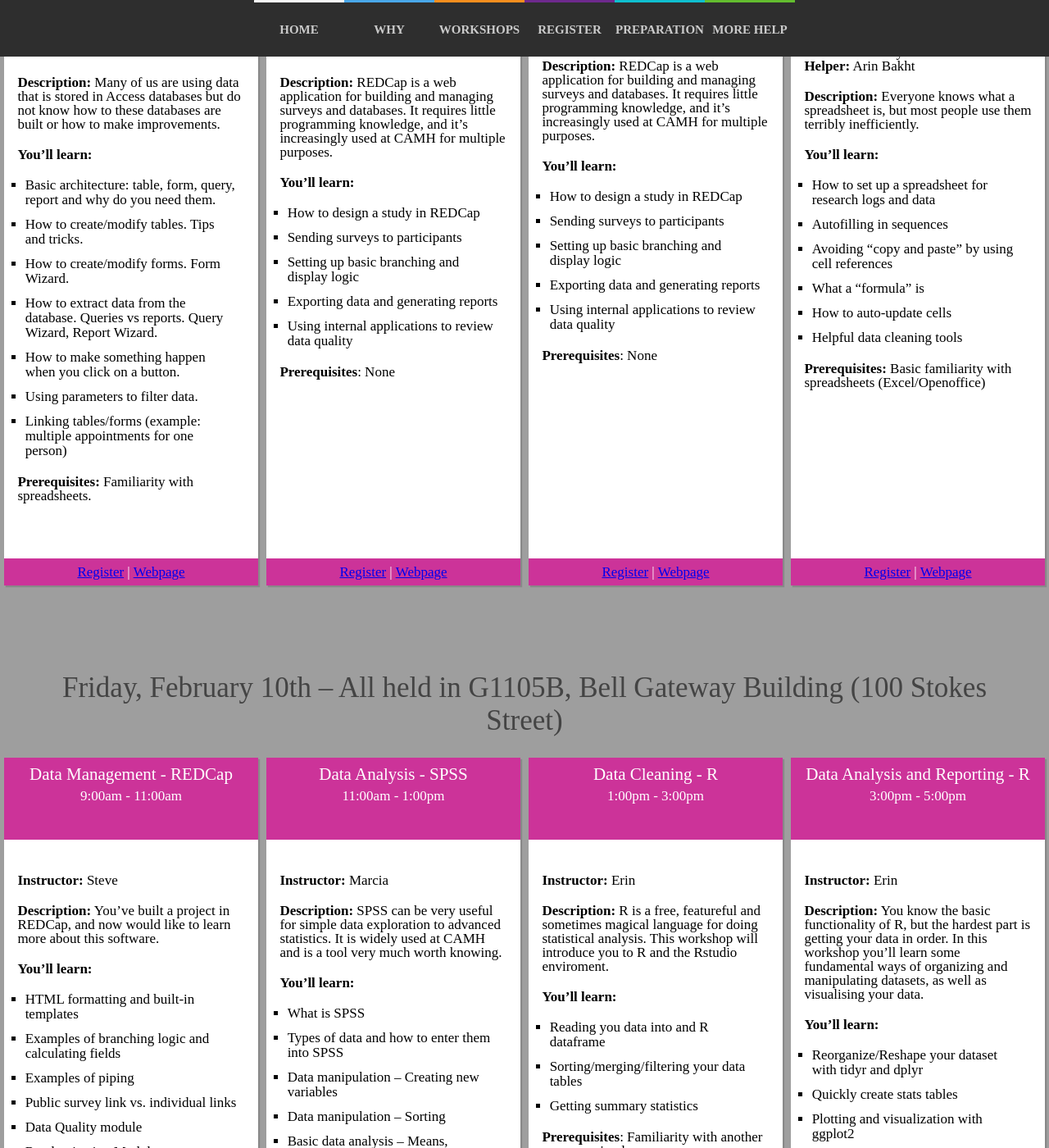
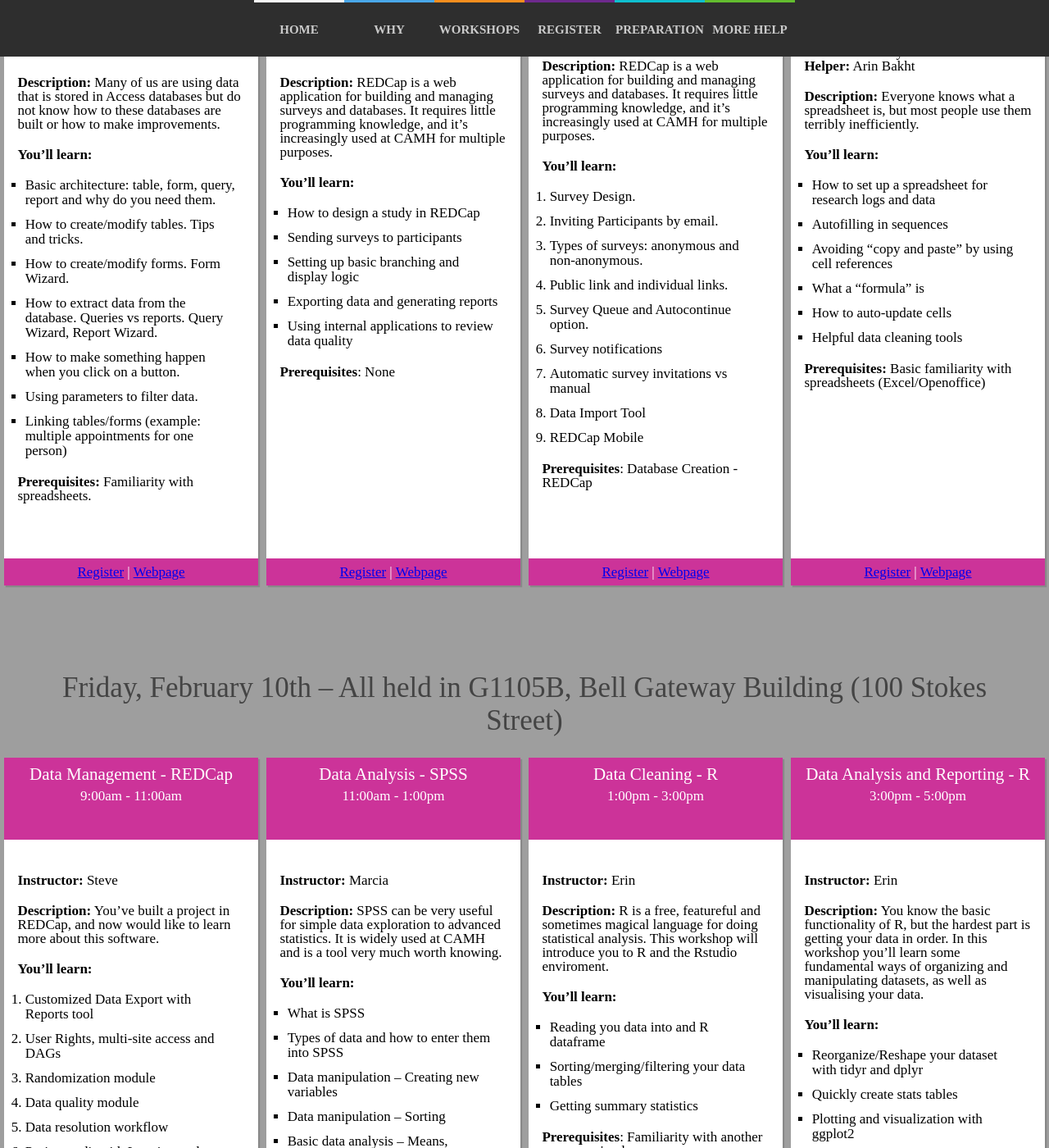
Before and after one commit to CAMH-SCWG/feb-2017-workshops, a Jekyll site: the page built from _posts/2017-01-03-details.md, in a window 1280 px wide and 1400 px high, scrolled down 431 px. Shown: the whole window at 82% size. Built offline with Jekyll 4.4.1, drawn with Linux system fonts in a browser that asks for light colours; nearby versions of some CDN libraries; our own code applies the rules of GitHub Pages for plain Markdown files; some of the changed text lies outside the part shown.

Commit message:
Update course descriptions

```diff
--- a/_posts/2017-01-03-details.md
+++ b/_posts/2017-01-03-details.md
@@ -85,13 +85,17 @@
 
 **You'll learn:**
 
-- How to design a study in REDCap
--	Sending surveys to participants
--	Setting up basic branching and display logic
--	Exporting data and generating reports
--	Using internal applications to review data quality
+1.    Survey Design.
+2.    Inviting Participants by email.
+3.    Types of surveys: anonymous and non-anonymous.
+4.    Public link and individual links.
+5.    Survey Queue and Autocontinue option.
+6.    Survey notifications
+7.    Automatic survey invitations vs manual
+8.    Data Import Tool
+9.    REDCap Mobile
 
-**Prerequisites**: None
+**Prerequisites**: Database Creation - REDCap
 
 <br/>
 <br/>
@@ -152,16 +156,14 @@
 
 **You'll learn:**
 
-- HTML formatting and built-in templates
-- Examples of branching logic and calculating fields
-- Examples of piping
-- Public survey link vs. individual links
-- Data Quality module
-- Randomization Module
-- REDCap Mobile
-- And any questions you may have
+1.	  Customized Data Export with Reports tool
+2.    User Rights, multi-site access and DAGs
+3.    Randomization module
+4.    Data quality module
+5.    Data resolution workflow
+6.    Project audit with Logging tool
 
-**Prerequisites**: Some familiarity with REDCap.
+**Prerequisites**: Database Creation - REDCap
 
 <br/>
 <br/>
```
